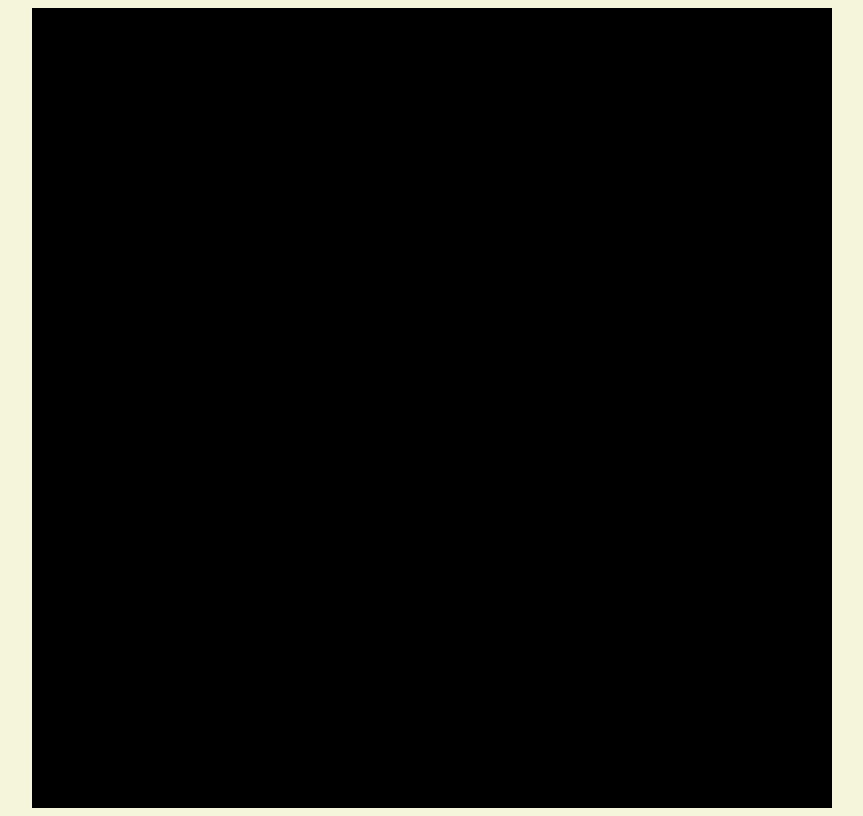
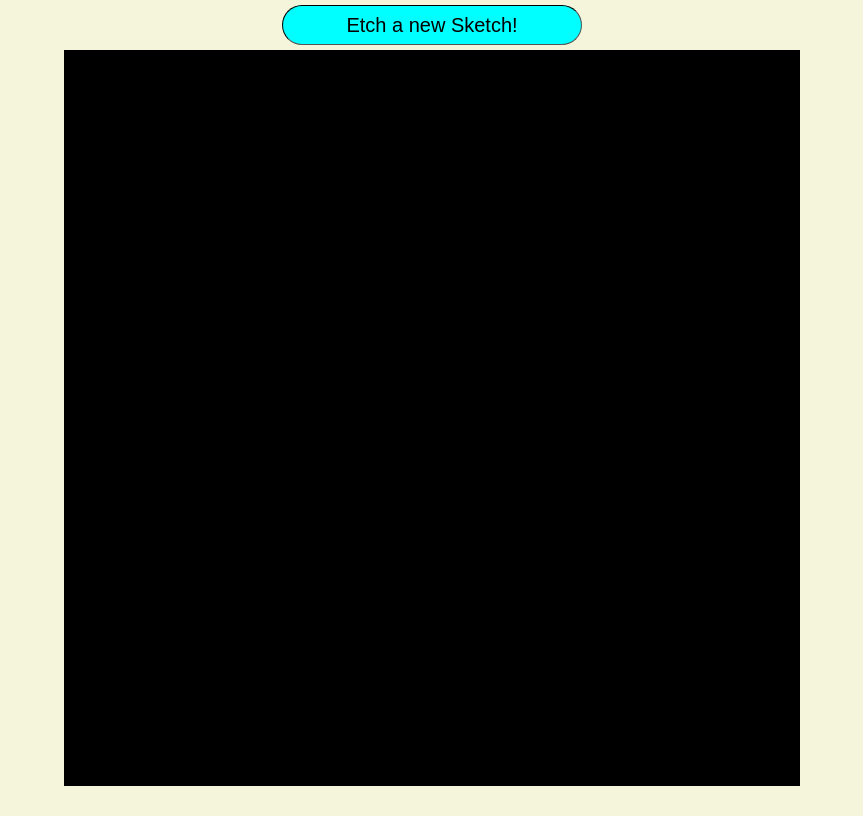
Before and after one commit to Heaviist/etch-a-sketch, a plain HTML site: page index.html in a window 1280 px wide. Shown: the whole page, without its empty margins (208-1071 px from the left). Drawn offline with Linux system fonts and the light colour scheme.

Commit message:
Add a restart button with styling, no event yet

```diff
--- a/index.html
+++ b/index.html
@@ -12,6 +12,8 @@
 
 <body>
 
+  <button>Etch a new Sketch!</button>
+
   <div id="container"></div>
 
 </body>
--- a/script.js
+++ b/script.js
@@ -1,6 +1,6 @@
 const gridSide = 16;
 const container = document.querySelector('#container');
-const viewPort = window.innerHeight;
+const viewPort = window.innerHeight-50;
 const boxSide = (viewPort - (viewPort % gridSide))/gridSide;
 console.log(viewPort, boxSide);
 
@@ -23,9 +23,3 @@ etchBox.forEach(box => {
     box.classList.add('etched');
   })
 });
-
-/*etchBox.forEach(box => {
-  box.addEventListener('mouseleave', () => {
-    box.classList.remove('etched');
-  })
-});*/
--- a/styles.css
+++ b/styles.css
@@ -1,9 +1,22 @@
 body {
   background-color: beige;
+  display: flex;
+  flex-direction: column;
+  justify-content: center;
+  margin: 0px;
+}
+
+button {
+  height: 40px;
+  width: 300px;
+  margin: 5px auto;
+  border-radius: 100px;
+  border: 1px inset black;
+  font-size: 20px;
+  background-color: aqua;
 }
 
 .box {
-  /*border: 5px solid rgb(0, 110, 255);*/
   background-color: black;
 }
 
```
